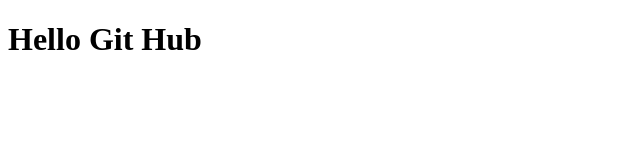
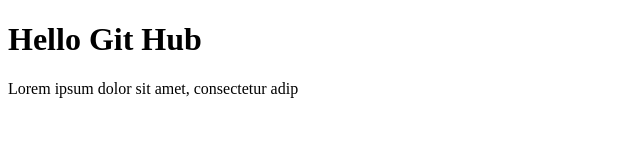
Before and after one commit to Usmonjon001/New-Projects, a plain HTML site: page index.html in a window 1280 px wide. Shown: the whole page, without its empty margins (0-640 px from the left). Drawn offline with Linux system fonts and the light colour scheme.

Commit message:
Hi This new conment

```diff
--- a/index.html
+++ b/index.html
@@ -11,5 +11,8 @@
 
     <h1>Hello Git Hub</h1>
 
+
+    <p>Lorem ipsum dolor sit amet, consectetur adip</p>
+
 </body>
 </html>
```
